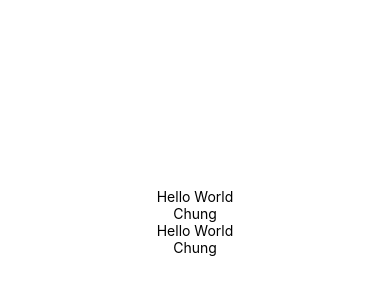
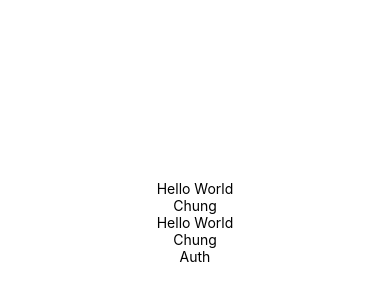
Before and after one commit to liorion-nguyen/GiaKhanh, a React Native app: screen / in a window 390 px wide. Shown: the part 200-500 px from the top of the page. Built offline with nearby package versions, Linux system fonts and the light colour scheme.

Commit message:
feat: branch auth

```diff
--- a/App.tsx
+++ b/App.tsx
@@ -8,6 +8,7 @@ export default function App() {
       <Text>Chung</Text>
       <Text>Hello World</Text>
       <Text>Chung</Text>
+      <Text>Auth</Text>
     </View>
   );
 }
```
